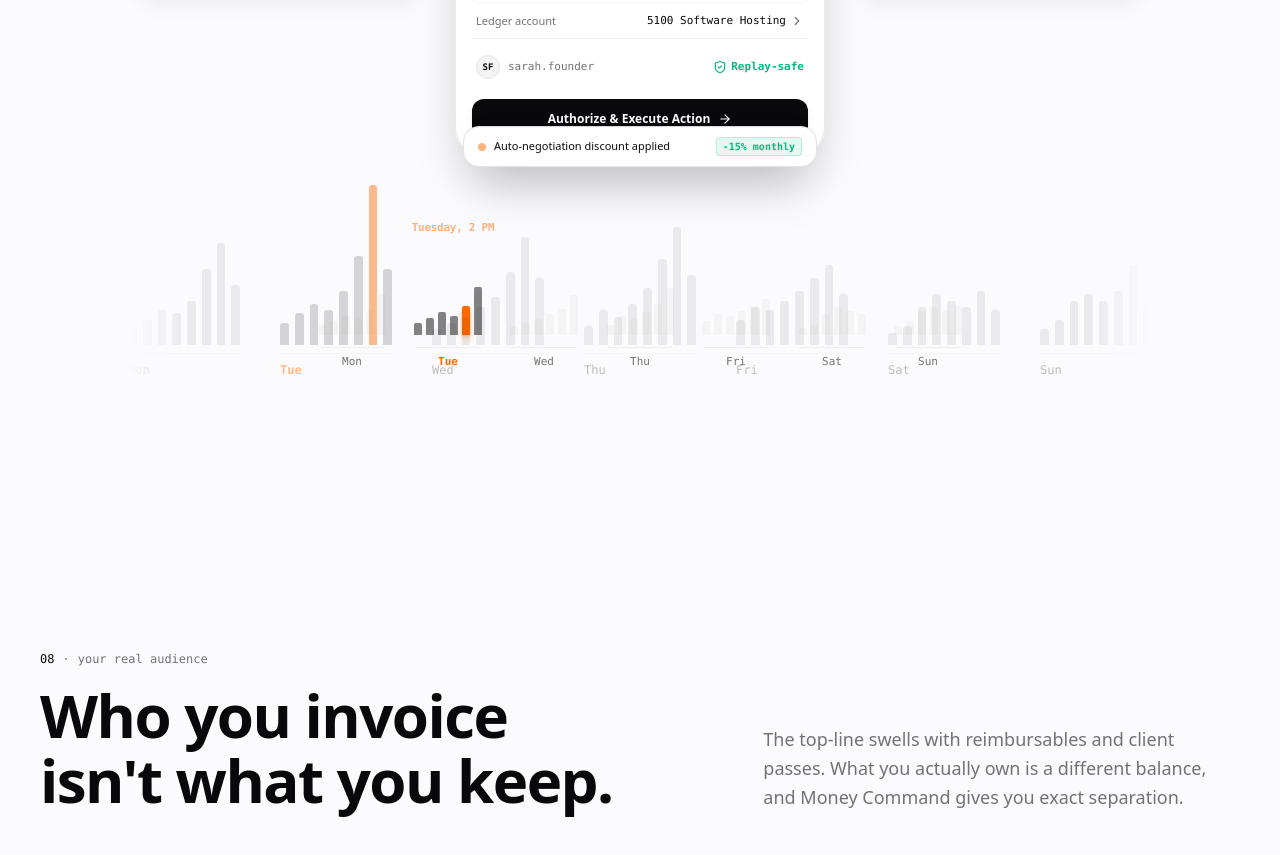
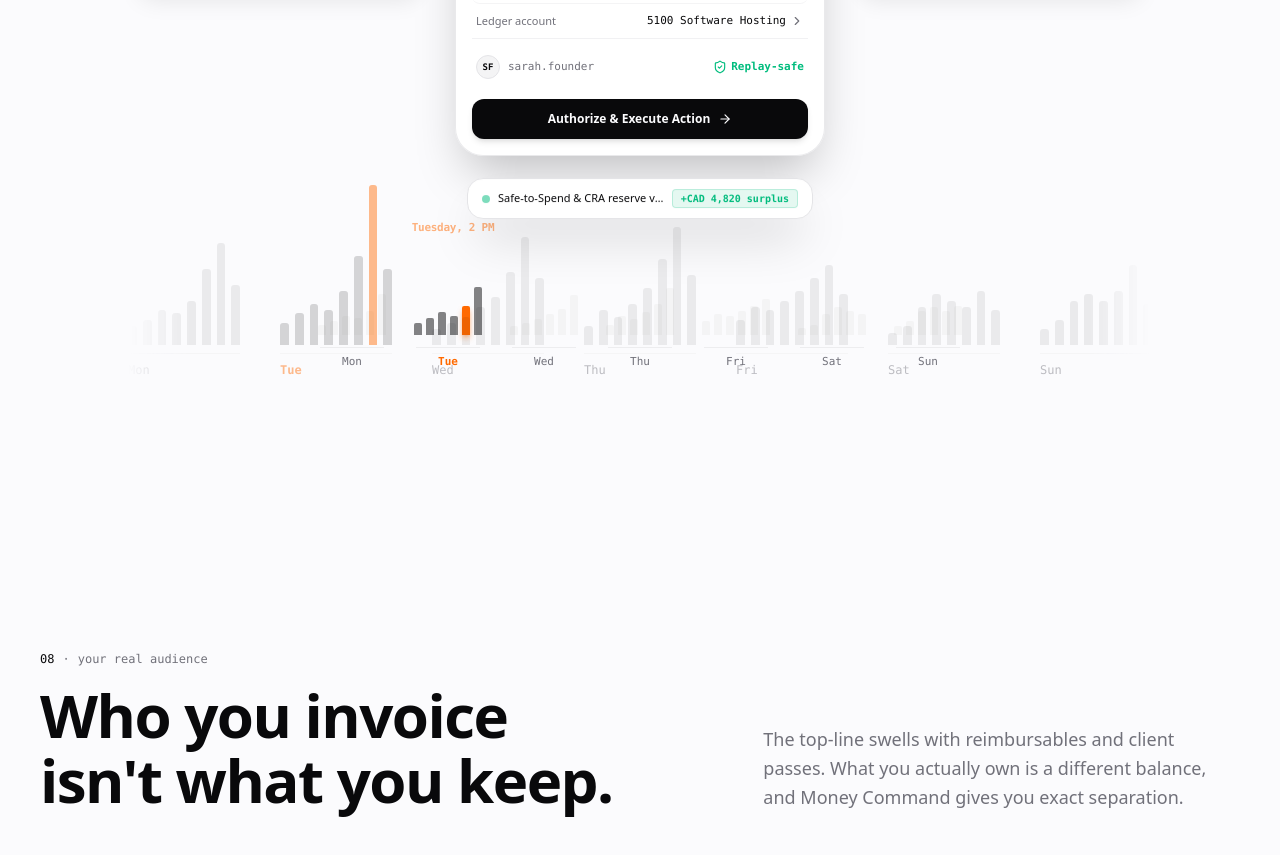
Before and after one commit to EmmaTheDev01/money_command, a Next.js app: page / in a window 1280 px wide. Shown: the part 6880-7735 px from the top of the page. Built offline with nearby package versions, Linux system fonts and the light colour scheme.

Commit message:
feat(landing): update timing section impact pill to Money Command context (Safe-to-Spend & CRA reserve verified)

```diff
--- a/src/components/CashFlowTimingSection.tsx
+++ b/src/components/CashFlowTimingSection.tsx
@@ -260,14 +260,14 @@ export default function CashFlowTimingSection() {
               </div>
             </div>
 
-            {/* Floating Auto-Negotiation Pill / Toast (Patensify next-suggest-lit) */}
-            <div className="absolute -bottom-3 inset-x-2 z-30 flex items-center justify-between p-2.5 px-3.5 rounded-2xl bg-card border border-border shadow-2xl backdrop-blur-xl animate-float-slow text-xs">
-              <div className="flex items-center gap-2">
-                <span className="w-2 h-2 rounded-full bg-orange-500 animate-pulse" />
-                <span className="font-medium text-[11px] text-foreground">Auto-negotiation discount applied</span>
+            {/* Floating Safe-to-Spend Impact Pill (Money Command Financial OS) */}
+            <div className="absolute -bottom-16 inset-x-2 sm:inset-x-3 z-30 flex items-center justify-between p-2.5 px-3.5 rounded-2xl bg-card border border-border shadow-2xl backdrop-blur-xl animate-float-slow text-xs">
+              <div className="flex items-center gap-2 min-w-0">
+                <span className="w-2 h-2 rounded-full bg-emerald-500 animate-pulse shrink-0" />
+                <span className="font-medium text-[11px] text-foreground truncate">Safe-to-Spend &amp; CRA reserve verified</span>
               </div>
-              <span className="font-mono text-[10px] font-bold text-emerald-500 bg-emerald-500/10 px-1.5 py-0.5 rounded border border-emerald-500/20">
-                -15% monthly
+              <span className="font-mono text-[10px] font-bold text-emerald-500 bg-emerald-500/10 px-2 py-0.5 rounded border border-emerald-500/20 shrink-0 ml-2">
+                +CAD 4,820 surplus
               </span>
             </div>
           </div>
```
